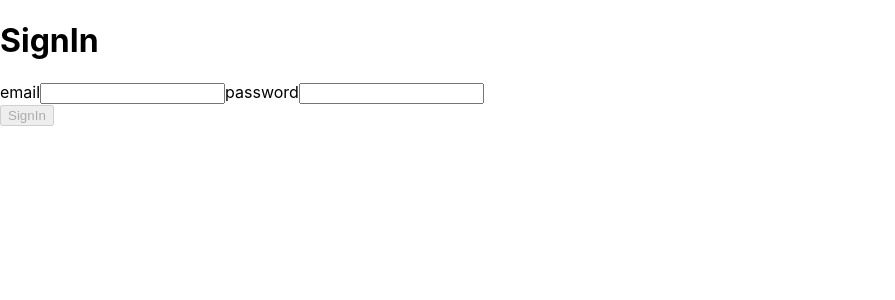
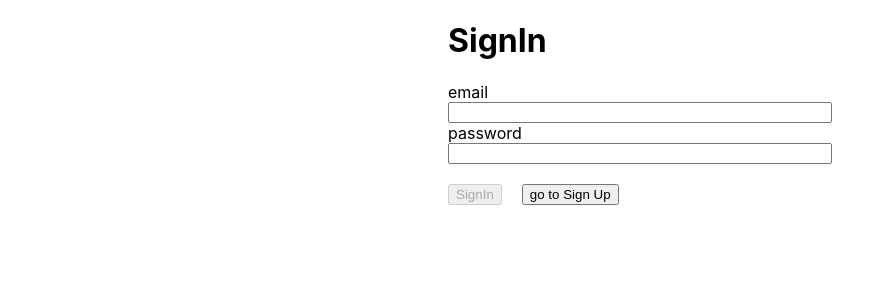
Before and after one commit to LireEruel/wanted-pre-onboarding-frontend, a React (Create React App) app: page /signin in a window 1280 px wide. Shown: the top 300 px of the page, without its empty margins (0-895 px from the left). Built offline with nearby package versions, Linux system fonts and the light colour scheme.

Commit message:
ui 수정

```diff
--- a/src/pages/Home/Home.jsx
+++ b/src/pages/Home/Home.jsx
@@ -1,14 +1,18 @@
+import { useNavigate } from "react-router-dom";
+
 function Home() {
+  const nav = useNavigate();
+
+  const navigate = (destination) => {
+    nav(destination);
+  };
   return (
     <>
       <h1>HOME</h1>
       <h2>Wanted</h2>
       <h2>Pre onboarding</h2>
-      <p>
-        Pre-onboarding is the initial process that new hires go through before officially starting their job. It
-        typically includes completing paperwork, learning about the company culture, and preparing for the first day of
-        work.
-      </p>
+      <button onClick={() => navigate("/signin")}>SignIn</button>
+      <button onClick={() => navigate("/signup")}>SignUp</button>
     </>
   );
 }
--- a/src/pages/SignIn/SignIn.jsx
+++ b/src/pages/SignIn/SignIn.jsx
@@ -2,12 +2,19 @@ import { requestSignIn } from "api/api";
 import { useState, useEffect, useContext } from "react";
 import swal from "sweetalert";
 import { AuthContext } from "App";
+import { useNavigate } from "react-router-dom";
 
 function SignIn() {
+  const navigate = useNavigate();
   const [email, setEmail] = useState("");
   const [password, setPassword] = useState("");
   const [disabled, setDisabled] = useState(true);
   const { onLogin } = useContext(AuthContext);
+
+  const goSignUp = () => {
+    navigate("/signup");
+  };
+
   const trySignIn = async () => {
     const signupResult = await requestSignIn(email, password);
     swal({
@@ -28,9 +35,9 @@ function SignIn() {
     }
   }, [email, password]);
   return (
-    <div>
+    <div style={{ width: "30%", margin: "auto" }}>
       <h1>SignIn</h1>
-      <form>
+      <form style={{ display: "flex", flexDirection: "column" }}>
         <label>email</label>
         <input
           type="email"
@@ -48,9 +55,16 @@ function SignIn() {
           onChange={(e) => setPassword(e.target.value)}
         />
       </form>
-      <button data-testid="signin-button" type="submit" disabled={disabled} onClick={trySignIn}>
+      <button
+        data-testid="signin-button"
+        type="submit"
+        disabled={disabled}
+        onClick={trySignIn}
+        style={{ marginTop: "20px", marginRight: "20px" }}
+      >
         SignIn
       </button>
+      <button onClick={goSignUp}>go to Sign Up</button>
     </div>
   );
 }
--- a/src/pages/SignUp/SignUp.jsx
+++ b/src/pages/SignUp/SignUp.jsx
@@ -1,8 +1,9 @@
 import { requestSignUp } from "api/api";
 import { useState, useEffect } from "react";
 import swal from "sweetalert";
-
+import { useNavigate } from "react-router-dom";
 function SignUp() {
+  const navigate = useNavigate();
   const [email, setEmail] = useState("");
   const [password, setPassword] = useState("");
   const [disabled, setDisabled] = useState(true);
@@ -15,6 +16,9 @@ function SignUp() {
       text: signupResult.message,
     });
   };
+  const goSignIn = () => {
+    navigate("/signin");
+  };
 
   useEffect(() => {
     if (email.search("@") > -1 && password.length > 7) {
@@ -25,9 +29,9 @@ function SignUp() {
   }, [email, password]);
 
   return (
-    <div>
+    <div style={{ width: "30%", margin: "auto" }}>
       <h1>SignUp</h1>
-      <form>
+      <form style={{ display: "flex", flexDirection: "column" }}>
         <label>email</label>
         <input
           type="email"
@@ -44,10 +48,17 @@ function SignUp() {
           value={password}
           onChange={(e) => setPassword(e.target.value)}
         />
-        <button data-testid="signup-button" type="submit" disabled={disabled} onClick={trySignUp}>
-          SignUp
-        </button>
-      </form>
+      </form>{" "}
+      <button
+        data-testid="signup-button"
+        type="submit"
+        disabled={disabled}
+        onClick={trySignUp}
+        style={{ marginTop: "20px", marginRight: "20px" }}
+      >
+        SignUp
+      </button>
+      <button onClick={goSignIn}>go to Sign In</button>
     </div>
   );
 }
```
